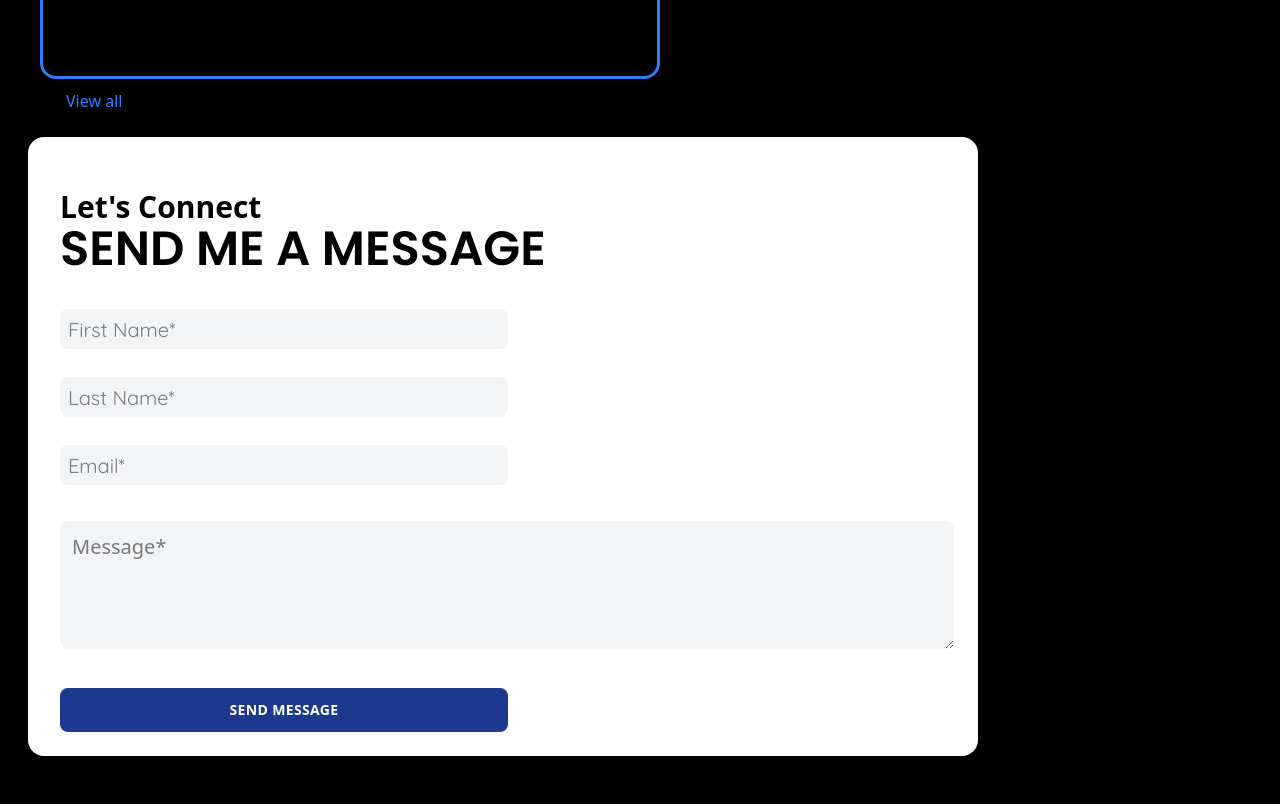
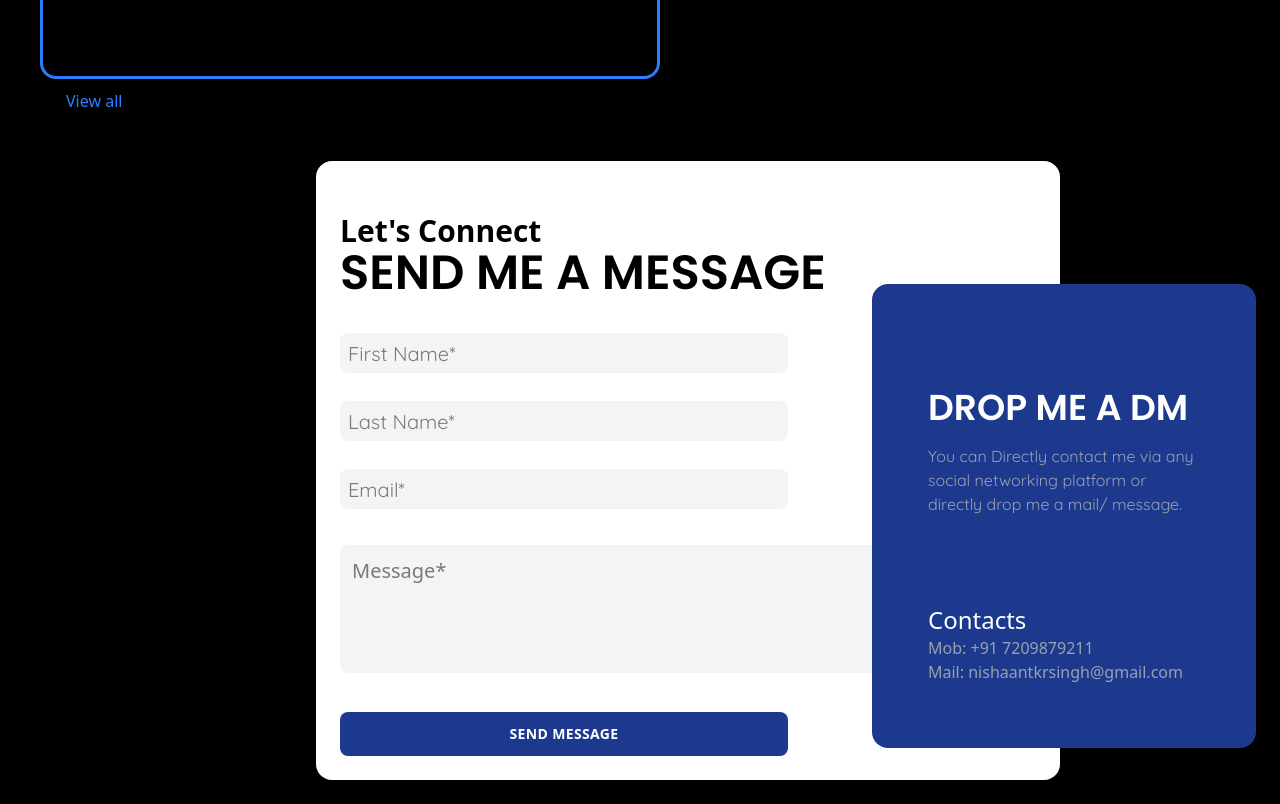
Before and after one commit to neharepos/protfolio-clone, a React (Vite) app: page / in a window 1280 px wide. Shown: the part 3280-4084 px from the top of the page. Before the commit the page ends 4036 px from the top, so only its background shows below. Built offline with nearby package versions, Linux system fonts and the light colour scheme; a web font is replaced by a local one.

Commit message:
fixed some bugs

```diff
--- a/src/App.jsx
+++ b/src/App.jsx
@@ -6,30 +6,47 @@ import Blogs from './components/Blogs/Blogs'
 import Notes from './components/Notes/Notes'
 import Project from './components/Project/Project'
 import Form from './components/Form/Form'
+import Information from './components/Information/Information'
 
 function App() {
 
   return (
     <div className='bg-black'>
       <div>
-        <Navbar/>
+        <Navbar />
         <Hero />
 
         <div className="flex flex-col md:flex-row gap-6 px-6">
-          <div  className="flex-1">
-              <Blogs/>
+          <div className="flex-1">
+            <Blogs />
           </div>
-          <div  className="flex-1">
-              <Notes />
+          <div className="flex-1">
+            <Notes />
           </div>
         </div>
 
 
-        <Project/>
-        <Form />
+        <Project />
+
+
+         <div className="relative flex flex-col items-center">
+
+      <Form />
+
+      {/* Info below form by default */}
+      <div className="mt-6 lg:mt-8 w-full max-w-sm lg:absolute lg:bottom-8 lg:right-6 lg:w-1/2">
+        <Information />
+      </div>
+    </div>
+
+
+
+
 
       </div>
+
     </div>
+
   )
 }
 
--- a/src/components/Form/Form.jsx
+++ b/src/components/Form/Form.jsx
@@ -2,8 +2,9 @@ import React from 'react'
 
 const Form = () => {
   return (
-    <div className='bg-white text-black rounded-2xl text-xl sm:text-xl mx-7 p-6 sm:w-[380px]  md:w-[600px] lg:w-[800px] xl:w-[950px]'>
-        <div className='ml-2'>
+    <div className='px-8 sm:px-6 md:px-8 lg:px-12'>
+    <div className='bg-white text-black rounded-2xl text-xl p-6 w-full max-w-[900] my-6 mx-4 sm:mx-6 md:mx-8 lg:mx-12 '>
+
             <form>
                 <br />
                 <h3 className='font-bold text-3xl'>Let's Connect</h3>
@@ -16,9 +17,9 @@ const Form = () => {
 
                 <div className='my-2 mt-9'>
 
-                    <textarea placeholder="Message*" className='bg-gray-100  w-full h-32 p-3 focus:outline-none focus:ring-2 focus:ring-blue-500 rounded-lg'></textarea>
+                    <textarea placeholder="Message*" className='bg-gray-100  w-full h-32 p-3 focus:outline-none focus:ring-2 focus:ring-blue-500 rounded-lg lg:w-150'></textarea>
                 </div>
-                    <button className='bg-blue-900 py-3 px-6 mt-6 p-3 w-full max-w-md md:max-w-sm lg:max-w-md tracking-wide cursor-pointer rounded-lg text-sm text-white font-bold focus:outline-none
+                    <button className='bg-blue-900 py-3 px-6 mt-6 p-3 w-full max-w-sm md:max-w-md lg:max-w-md tracking-wide cursor-pointer rounded-lg text-sm text-white font-bold focus:outline-none
                     relative'>SEND MESSAGE</button>
 
             </form>
--- /dev/null
+++ b/src/components/Information/Information.jsx
@@ -0,0 +1,25 @@
+import React from 'react'
+
+const Information = () => {
+  return (
+    <div className='bg-blue-900 h-auto rounded-2xl mt-4 sm:max-w-sm px-6 py-8 sm:px-8 sm:py-10 mr-18 mb-6 w-full max-w-md  md:max-w-lg
+                    lg:max-w-sm
+                    xl:max-w-md'>
+        <div className='text-gray-400 flex flex-col space-y-6 p-6'>
+            <h1 className='mt-10 font-bold text-white font-poppins text-4xl my-4'>DROP ME A DM</h1>
+            <p className='font-quicksand'>You can Directly contact me via any social networking platform or
+             directly drop me a mail/ message.</p>
+
+
+            <div className='flex flex-col'>
+            <h3 className='text-white mt-16 text-2xl'>Contacts</h3>
+            <p>Mob: <a href="tel:+917209879211">+91 7209879211</a></p>
+            <p>Mail: <a href="mailto:nishaantkrsingh@gmail.com">nishaantkrsingh@gmail.com</a></p>
+            </div>
+
+        </div>
+    </div>
+  )
+}
+
+export default Information
```
